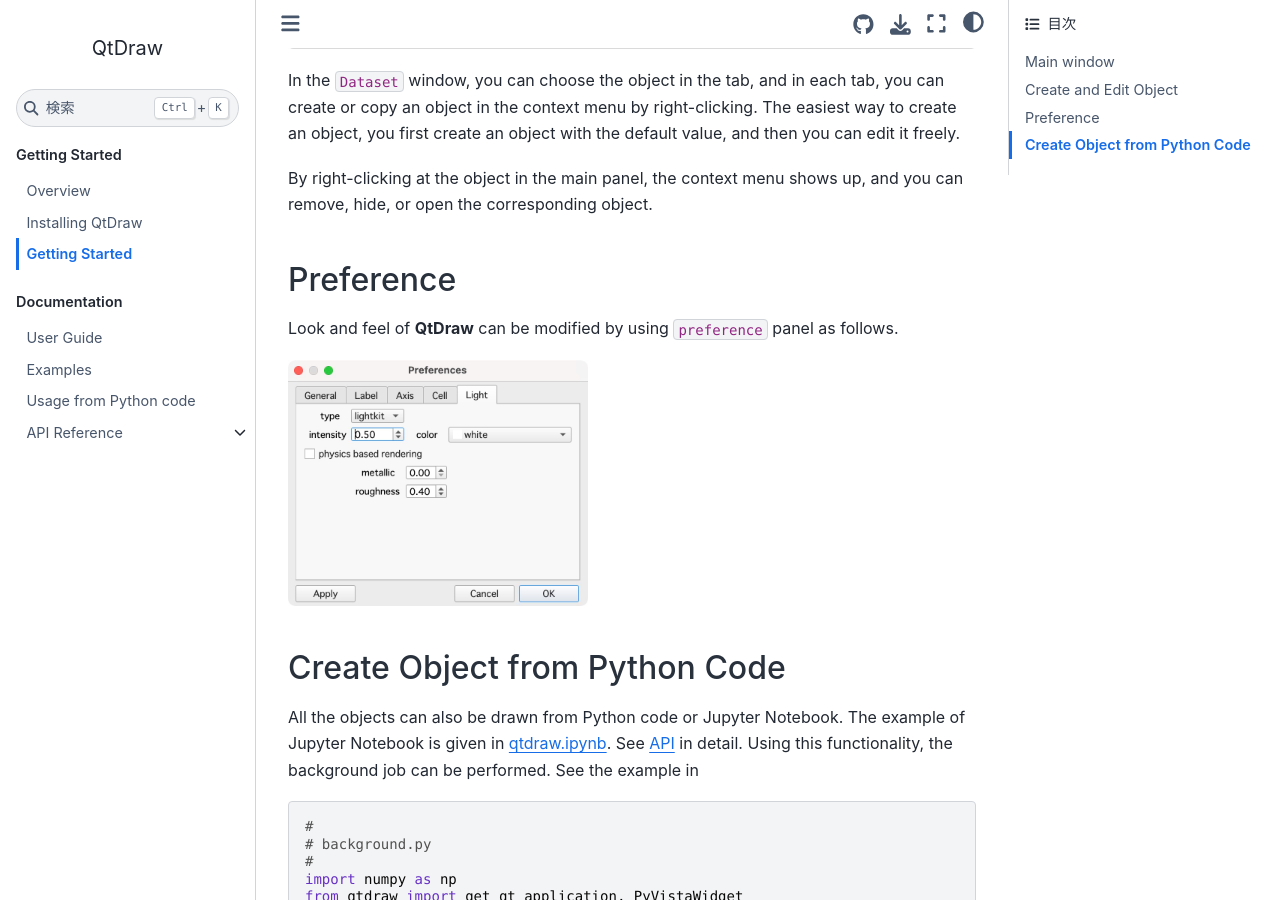
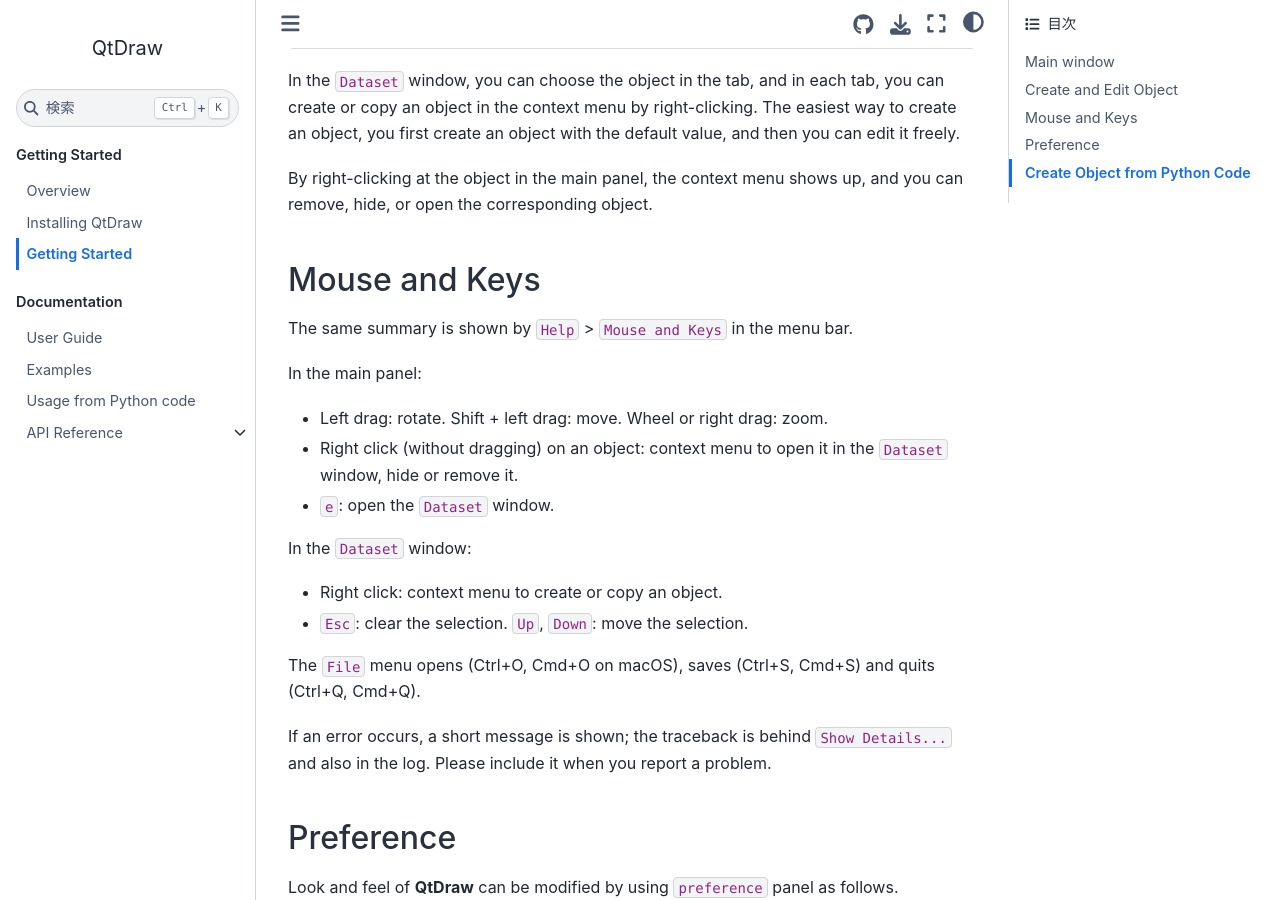
Before and after one commit to CMT-MU/QtDraw, a Jupyter Book: the page built from docs/src/getting_started.md, in a window 1280 px wide and 900 px high, scrolled down 1012 px. Built offline with Jupyter Book 1.0.4 settings and Sphinx 7.4.7 and the Sphinx Book theme 1.1.4, drawn with Linux system fonts in a browser that asks for light colours.

Commit message:
Describe the data table menu, and add mouse and keys to the docs
Co-Authored-By: Claude Opus 5.5 <noreply@anthropic.com>
Claude-Session: https://claude.ai/code/session_01GH3jHZ5TE1BmyXobYxcbH5

```diff
--- a/docs/src/getting_started.md
+++ b/docs/src/getting_started.md
@@ -15,6 +15,23 @@ To draw these objects, push `e` key or `edit` button in the right panel, and the
 In the `Dataset` window, you can choose the object in the tab, and in each tab, you can create or copy an object in the context menu by right-clicking. The easiest way to create an object, you first create an object with the default value, and then you can edit it freely.
 
 By right-clicking at the object in the main panel, the context menu shows up, and you can remove, hide, or open the corresponding object.
+
+## Mouse and Keys
+
+The same summary is shown by `Help` > `Mouse and Keys` in the menu bar.
+
+In the main panel:
+- Left drag: rotate. Shift + left drag: move. Wheel or right drag: zoom.
+- Right click (without dragging) on an object: context menu to open it in the `Dataset` window, hide or remove it.
+- `e`: open the `Dataset` window.
+
+In the `Dataset` window:
+- Right click: context menu to create or copy an object.
+- `Esc`: clear the selection. `Up`, `Down`: move the selection.
+
+The `File` menu opens (Ctrl+O, Cmd+O on macOS), saves (Ctrl+S, Cmd+S) and quits (Ctrl+Q, Cmd+Q).
+
+If an error occurs, a short message is shown; the traceback is behind `Show Details...` and also in the log. Please include it when you report a problem.
 
 
 ## Preference
```
Also changed, not shown: 2 other files.
